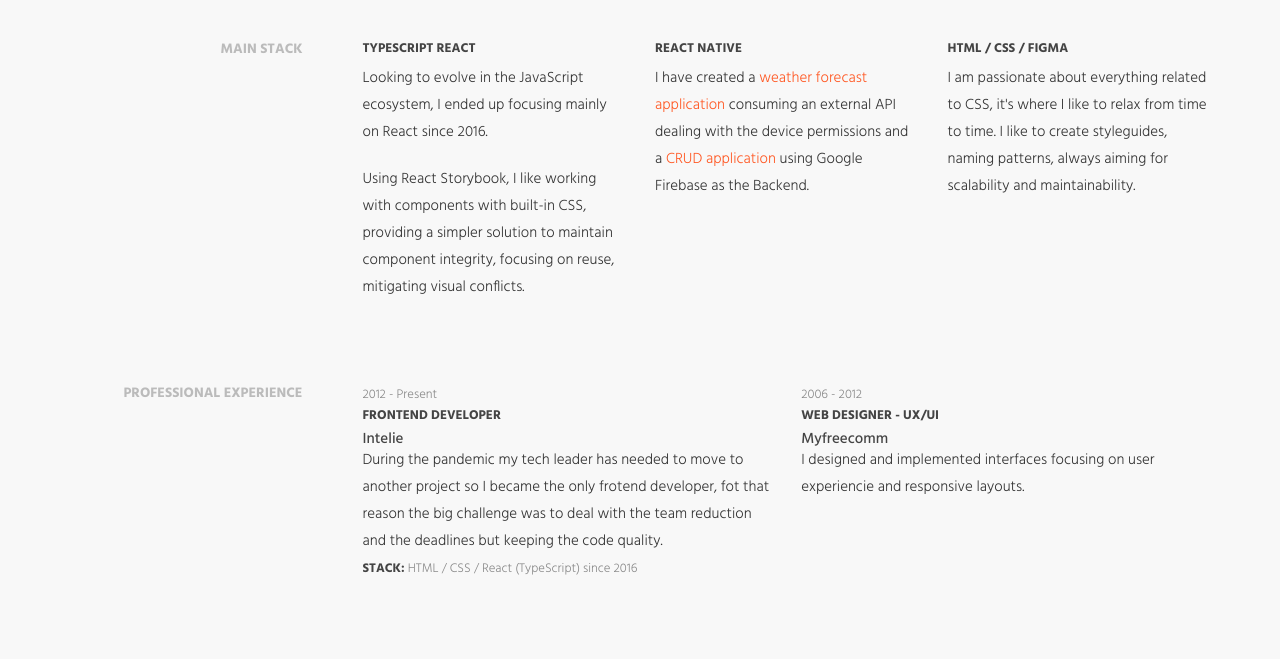
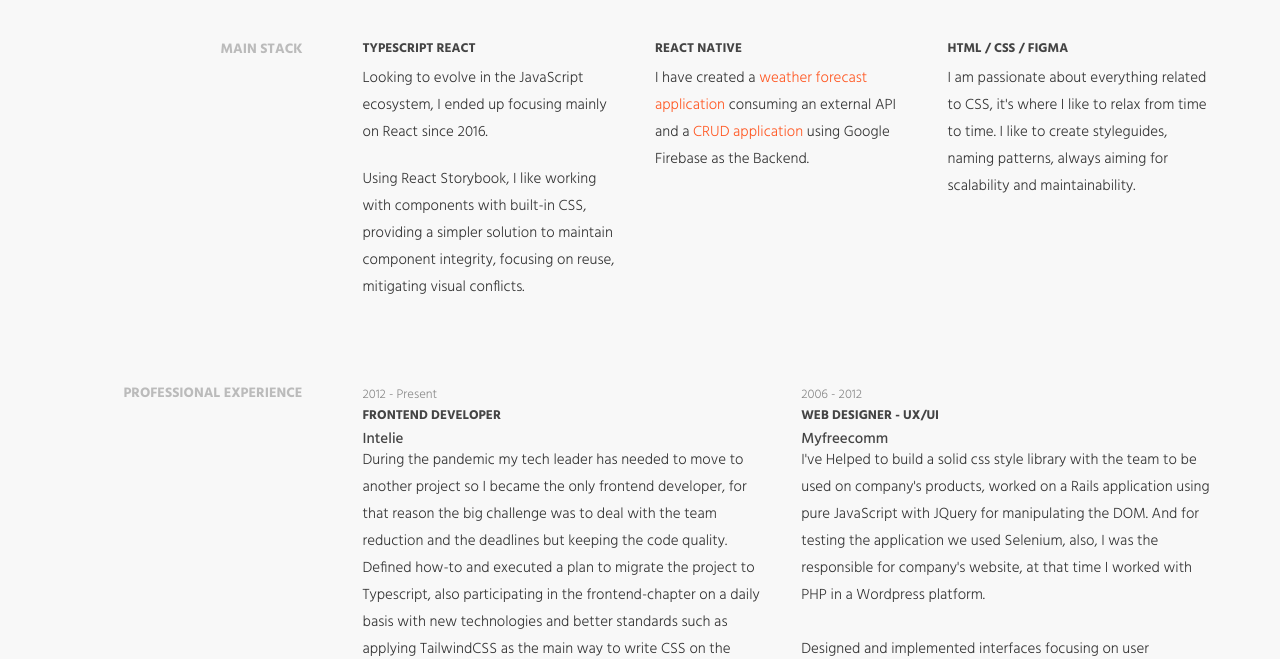
Before and after one commit to marcussousax/marcussousa, a plain HTML site: page index.html in a window 1280 px wide. Shown: the part 293-952 px from the top of the page. Drawn offline with Linux system fonts and the light colour scheme.

Commit message:
Update Resume

```diff
--- a/index.html
+++ b/index.html
@@ -29,7 +29,7 @@
                 <div class="row">
                     <div class="col-md-3">
                         <div class="profile-img">
-                        <img src="img/img-profile.jpg" class="img-responsive" alt=""/>
+                            <img src="img/img-profile.jpg" class="img-responsive" alt="" />
                         </div>
                         <!-- Profile Image -->
                     </div>
@@ -106,7 +106,8 @@
                                         React since 2016.
                                     </p>
                                     <p>
-                                    Using React Storybook, I like working with components with built-in CSS, providing a
+                                        Using React Storybook, I like working with components with built-in CSS,
+                                        providing a
                                         simpler solution to maintain component integrity, focusing on reuse, mitigating
                                         visual conflicts.
                                     </p>
@@ -118,7 +119,7 @@
                                     <p>
                                         I have created a <a href="https://github.com/marcussousax/weather-react-native"
                                             target="blank">weather forecast application</a> consuming an
-                                    external API dealing with the device permissions and a <a
+                                        external API and a <a
                                             href="https://github.com/marcussousax/my-game-collection-react-native-firebase"
                                             target="blank">CRUD application</a> using Google Firebase as the Backend.
                                     </p>
@@ -160,10 +161,32 @@
                                 <h3>Frontend Developer</h3>
                                 <h4>Intelie</h4>
                                 <p>
-                                During the pandemic my tech leader has needed to move to another project so I became the
-                                only frotend developer, fot that reason the big challenge was to deal with the team
-                                reduction and the deadlines but keeping the code quality.
-                                <br/><small><strong>STACK:</strong> HTML / CSS / React (TypeScript) since 2016</small>
+                                    During the pandemic my tech leader has needed to move to another project so I became
+                                    the
+                                    only frontend developer, for that reason the big challenge was to deal with the team
+                                    reduction and the deadlines but keeping the code quality.<br />
+                                    Defined how-to and executed a plan to migrate the project to Typescript, also
+                                    participating in the frontend-chapter on a daily basis with new technologies and
+                                    better standards such as applying TailwindCSS as the main way to write CSS on the
+                                    project.
+                                    <br />
+                                    Another big task was to develop a solution to help the customer to keep track of all
+                                    drilling equipment's health being used, so I created a system able to:
+                                <ul>
+                                    <li>- To list all registered equipments tied with their alarm sensor data.</li>
+                                    <li>- Possibility to create filters by Region, System Types for quick access on a
+                                        dashboard</li>
+                                </ul>
+                                <br />
+                                Also, kept track of application's bundle size so that we can improve the way to
+                                implement
+                                the code, always keeping performatically, for that we used Webpack-bundle-analyzer.
+                                I also have weekly meetings in English with my leader and the customers for planning
+                                the next week, so I can improve my language skills.
+
+
+                                <br /><small><strong>STACK:</strong> HTML / CSS / React (TypeScript) since
+                                    2016</small>
                                 </p>
 
 
@@ -176,8 +199,17 @@
                                 <h3>Web Designer - UX/UI</h3>
                                 <h4>Myfreecomm</h4>
                                 <p>
-                                I designed and implemented interfaces focusing on user experiencie and responsive
-                                layouts.
+                                    I've Helped to build a solid css style library with the team to be used on company's
+                                    products, worked on a Rails application using pure JavaScript with JQuery for
+                                    manipulating the DOM. And for testing the application we used Selenium, also, I was
+                                    the responsible for company's website, at that time I worked with PHP in a Wordpress
+                                    platform.<br /><br />
+
+                                    Designed and implemented interfaces focusing on user experience and responsive
+                                    layouts, using fake data and static HTML.
+                                    I implemented mail templates, and worked with PHP CMS like Wordpress and Drupal.
+                                    Started to work on a Rails Application using JavaScript and JQuery to improve the
+                                    UX.
                                 </p>
                             </div>
                             <!-- .experience-item -->
@@ -190,32 +222,27 @@
         <!-- .container -->
     </section>
     <!-- .section-experience -->
-<!--<section class="section-education section-wrapper">-->
-<!--    <div class="container">-->
-<!--        <div class="row">-->
-<!--            <div class="col-md-3">-->
-<!--                <div class="section-title">-->
-<!--                    <h2>Degrees</h2>-->
-<!--                </div>-->
-<!--            </div>-->
-
-<!--            <div class="col-md-9">-->
-<!--                <div class="row">-->
-<!--                    <div class="col-md-6">-->
-<!--                        <div class="content-item">-->
-<!--                            <h3>Systems analysis and development</h3>-->
-<!--                            <h4>UniCesumar Institute</h4>-->
-<!--                        </div>-->
-<!--                        &lt;!&ndash; .experience-item &ndash;&gt;-->
-<!--                    </div>-->
-<!--                </div>-->
-<!--                &lt;!&ndash;.row&ndash;&gt;-->
-<!--            </div>-->
-<!--        </div>-->
-<!--        &lt;!&ndash;.row&ndash;&gt;-->
-<!--    </div>-->
-<!--    &lt;!&ndash; .container &ndash;&gt;-->
-<!--</section>-->
+    <!-- <section class="section-education section-wrapper">
+        <div class="container">
+            <div class="row">
+                <div class="col-md-3">
+                    <div class="section-title">
+                        <h2>Degrees</h2>
+                    </div>
+                </div>
+                <div class="col-md-9">
+                    <div class="row">
+                        <div class="col-md-6">
+                            <div class="content-item">
+                                <h3>Systems analysis and development</h3>
+                                <h4>UniCesumar Institute</h4>
+                            </div>
+                        </div>
+                    </div>
+                </div>
+            </div>
+        </div>
+    </section> -->
     <!--&lt;!&ndash; .section-education &ndash;&gt;-->
 
     <!--<footer class="footer">-->
```
Lines whose indentation alone changed are shown as unchanged.
